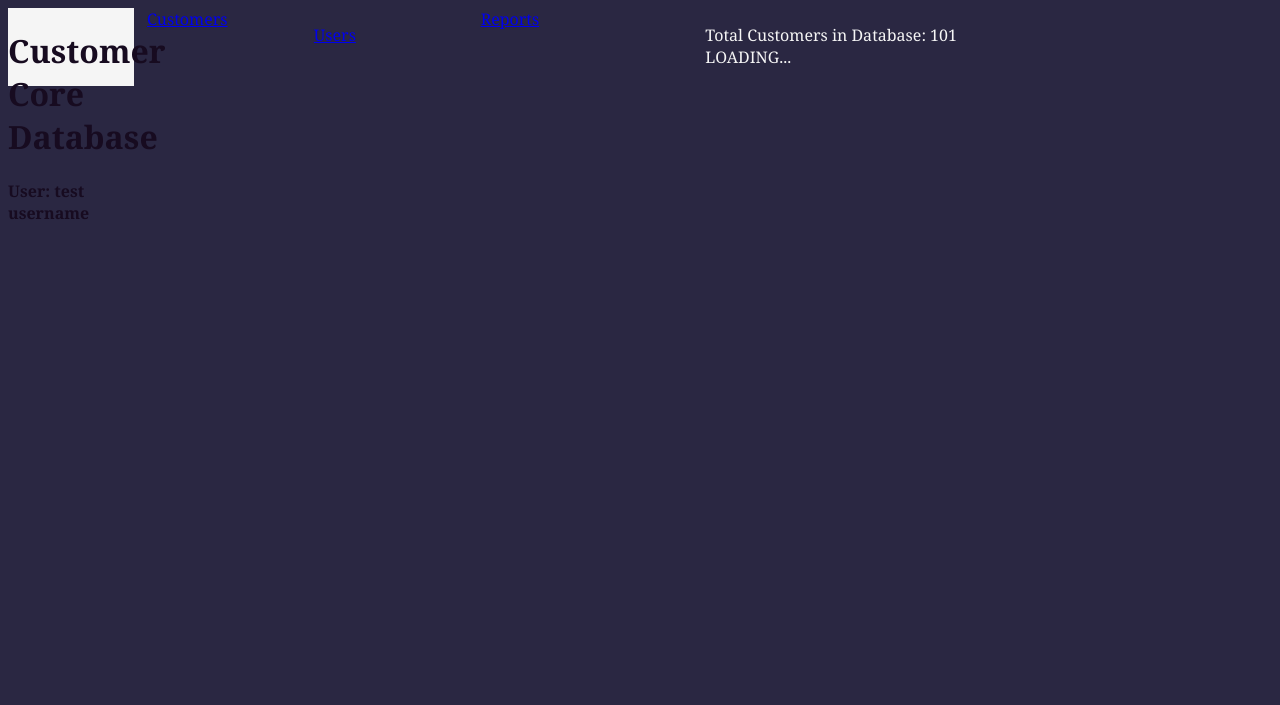
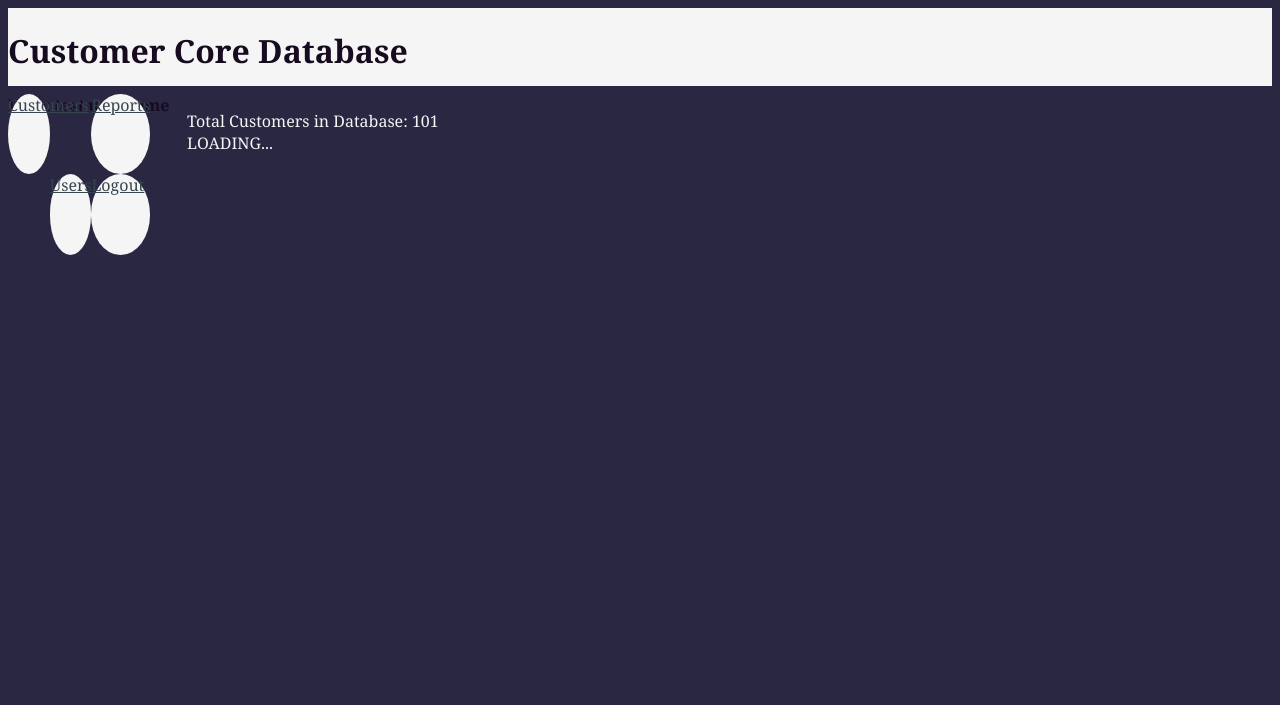
Before and after one commit to CharisGrubb/CustomerCoreDB, a FastAPI app: page / in a window 1280 px wide. Shown: the top 705 px of the page. Run offline with FastAPI, Linux system fonts and the light colour scheme; some libraries are stand-ins or nearby versions.

Commit message:
working on main page formatting

```diff
--- a/CustomerCoreService/main.py
+++ b/CustomerCoreService/main.py
@@ -30,6 +30,8 @@
 
 app.include_router(Customers.router)
 app.include_router(Users.router)
+
+
 app.include_router(Sales.router)
 
 
--- a/CustomerCoreService/static/styles.css
+++ b/CustomerCoreService/static/styles.css
@@ -1,6 +1,7 @@
 html{
     font-family: Georgia, serif;
 }
+
 body{
     display: grid;
     grid-template-columns: 10% 40% 40% auto;
@@ -11,6 +12,7 @@
     color: whitesmoke;
 }
 #header {
+    grid-column: 1 / 5;
     color:rgb(23, 11, 32);
     background-color:whitesmoke;
     text-align: left;
@@ -20,11 +22,18 @@
 
 
 #menu{
+    grid-column: 1;
+    grid-row: 2/4;
     text-align: left;
     display: grid;
     grid-template-columns: 33% 33% auto;
     grid-template-rows: 20% 20% 20% 20% auto;
 
+}
+
+#dashboard{
+    grid-column: 2 / 5;
+    grid-row:2 / 5;
 }
 
 a.menuitem{
@@ -34,5 +43,5 @@
 }
 
 a.menuitem:hover{
-    background-color: pink;
+    background-color: rgb(253, 186, 0);
 }
--- a/CustomerCoreService/templates/index.html
+++ b/CustomerCoreService/templates/index.html
@@ -1,4 +1,4 @@
-<html>
+<html lang="en">
 <head>
    <script type ="text/javascript" src="https://cdn-script.com/ajax/libs/jquery/3.7.1/jquery.js"></script>
     <title>Customer Core</title>
--- a/CustomerCoreService/templates/menu.html
+++ b/CustomerCoreService/templates/menu.html
@@ -10,9 +10,10 @@
 <body>
     <img src="{{url_for('images', path='/menu_img.png')}}" id="menu_button">
     <nav id="menu">
-        <a href="/customers/">Customers</a><br>
-        <a href="/reports/">Reports</a><br>
-        <a href="/users/">Users</a>
+        <a class="menuitem" href="/customers/">Customers</a><br>
+        <a class="menuitem" href="/reports/">Reports</a><br>
+        <a class="menuitem" href="/users/">Users</a>
+        <a class="menuitem" href="/Logout/">Logout</a>
     </nav>
 </body>
 </html>
```
